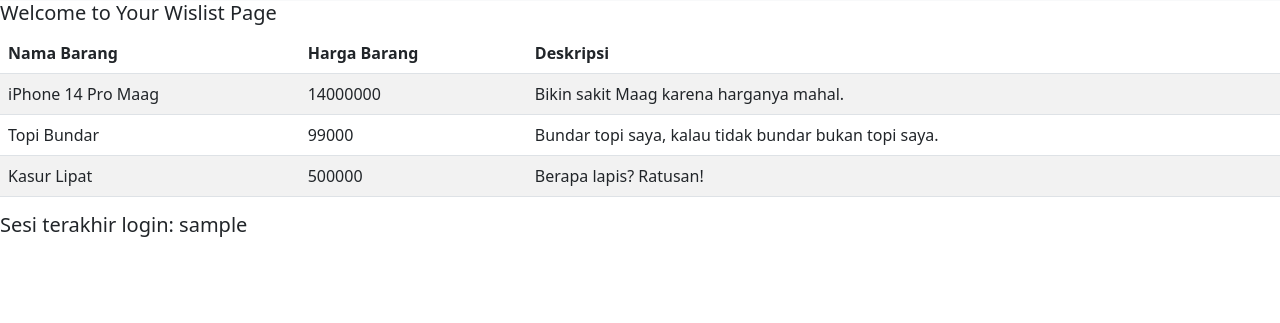
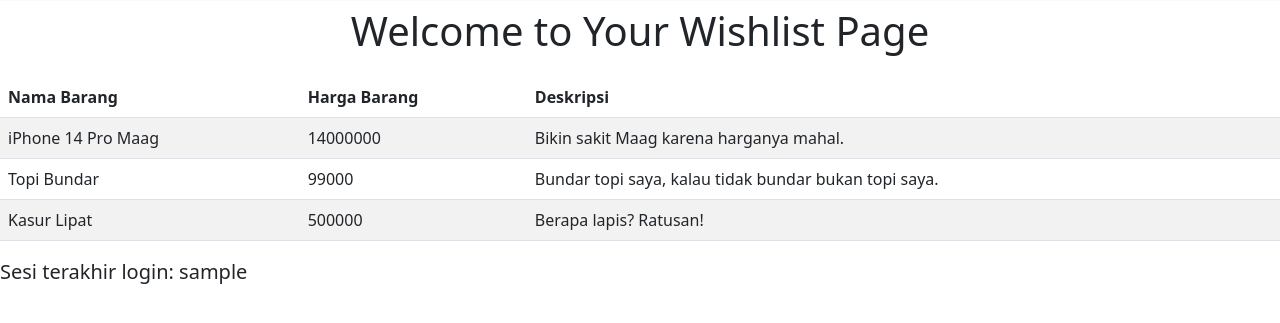
Before and after one commit to auliasatrio22/Lab-Satu-Satrio, a Django app: template wishlist/templates/wishlist.html in a window 1280 px wide. Shown: the part 55-378 px from the top of the page. Run offline with Django 4.2, Linux system fonts and the light colour scheme; data comes from the database, SQL or seed files in the repository; tables that the repository leaves empty hold one stand-in row (values such as "Sample post"); the template is opened without the code that fills it: values that come from a table or form of the project are taken from there, most other values are stand-ins (such as "Sample title", 1, 10 or a date in 2020).

Commit message:
Last Commit Lab 4

```diff
--- a/wishlist/templates/wishlist.html
+++ b/wishlist/templates/wishlist.html
@@ -17,7 +17,7 @@
     </div>
 </nav>
 
-<h5>Welcome to Your Wislist Page</h5>
+<p class="text-center fs-1">Welcome to Your Wishlist Page</p>
 
 <div>
   <table class="table table-striped">
@@ -41,6 +41,6 @@
   </table>
 </div>
 
-<h5>Sesi terakhir login: {{ last_login }}</h5>
+<p class="fs-5">Sesi terakhir login: {{ last_login }}</p>
 
 {% endblock content %}
```
